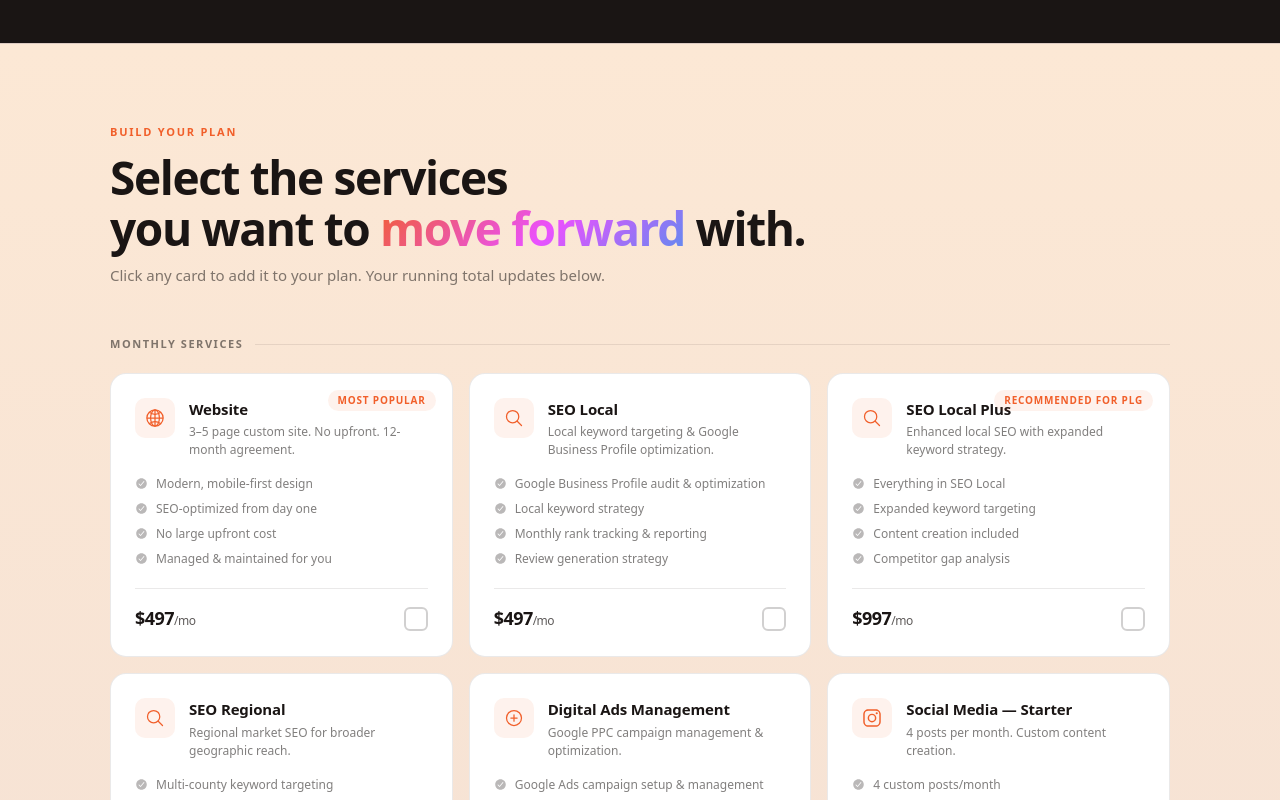
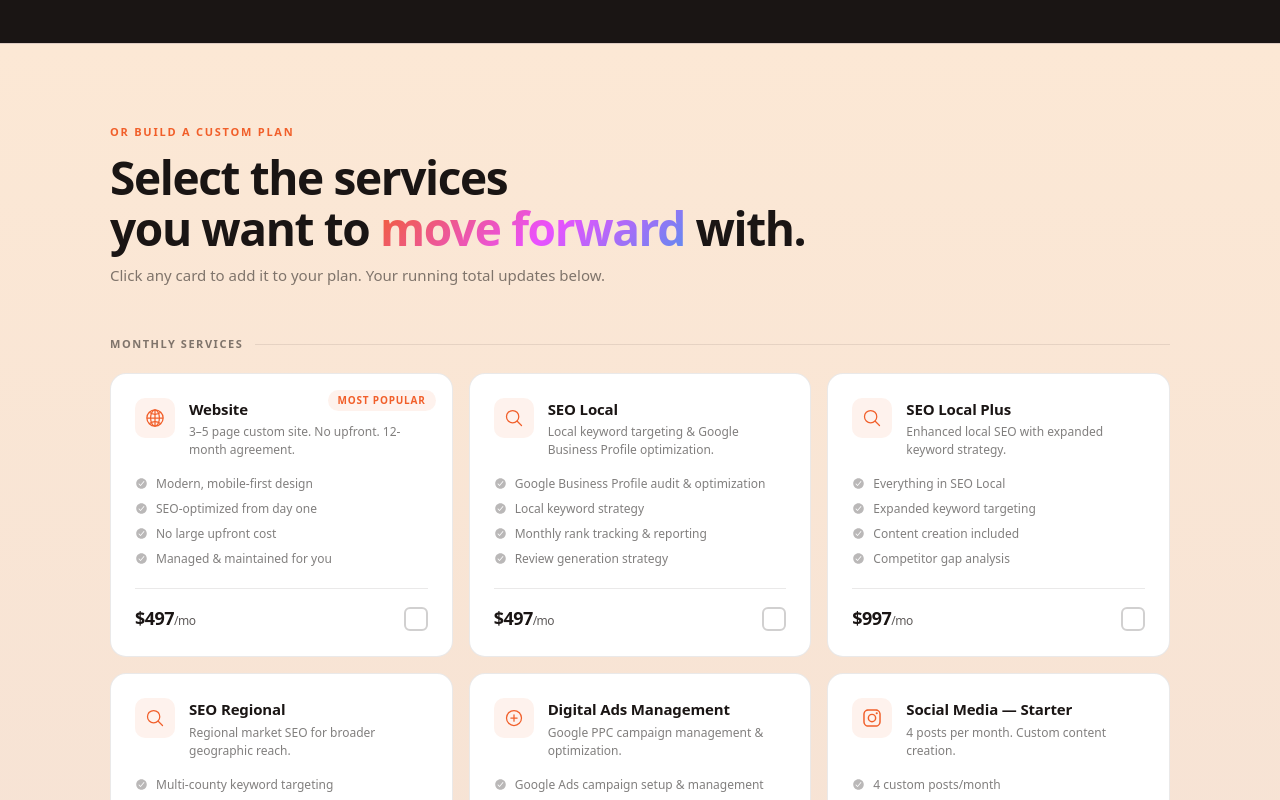
Before and after one commit to creativecowboys/cowboys-site, a Next.js app: page /proposals/pilgrim-law in a window 1280 px wide. Shown: the part 1320-2120 px from the top of the page. Built offline with nearby package versions, Linux system fonts and the light colour scheme.

Commit message:
Pilgrim Law proposal: remove PLG badges, fix spacing, update section label, clean up email payload

```diff
--- a/src/app/proposals/pilgrim-law/page.tsx
+++ b/src/app/proposals/pilgrim-law/page.tsx
@@ -86,7 +86,6 @@ const SERVICES: Service[] = [
       "Content creation included",
       "Competitor gap analysis",
     ],
-    badge: "Recommended for PLG",
   },
   {
     id: "seo-regional",
@@ -147,7 +146,6 @@ const SERVICES: Service[] = [
       "Attorney approval before posting",
       "Instagram, Facebook & TikTok",
     ],
-    badge: "Recommended for PLG",
   },
   {
     id: "social-pro",
@@ -410,7 +408,7 @@ function ServiceCard({ svc, selected, onToggle }: ServiceCardProps) {
         <div style={{ flex: 1, minWidth: 0 }}>
           <h3 style={{
             fontSize: "15px", fontWeight: 700, color: DARK, margin: "0 0 3px",
-            letterSpacing: "-0.01em", paddingRight: svc.badge ? "80px" : "0",
+            letterSpacing: "-0.01em", paddingRight: svc.badge ? "148px" : "0",
           }}>
             {svc.name}
           </h3>
@@ -610,8 +608,7 @@ export default function PilgrimLawProposal() {
       from_name: contactName,
       email: contactEmail,
       replyto: contactEmail,
-      message: `New proposal selection submitted by ${contactName} (${contactEmail}).\n\nSELECTED SERVICES:\n${servicesList}\n\nMonthly Total: $${monthlyTotal.toLocaleString()}/mo\nOne-Time Total: $${oneTimeTotal.toLocaleString()}`,
-      html: emailBody,
+      message: `New proposal selection submitted by ${contactName} (${contactEmail}).\n\nSELECTED SERVICES:\n${servicesList}\n\nMonthly Total: $${monthlyTotal.toLocaleString()}/mo${oneTimeTotal > 0 ? `\nOne-Time Total: $${oneTimeTotal.toLocaleString()}` : ""}`,
     };
 
     try {
@@ -816,7 +813,7 @@ export default function PilgrimLawProposal() {
           {/* Section header */}
           <div style={{ marginBottom: "48px" }}>
             <span style={{ fontSize: "11px", fontWeight: 700, letterSpacing: "0.16em", textTransform: "uppercase", color: ORANGE, display: "block", marginBottom: "12px" }}>
-              Build Your Plan
+              Or Build A Custom Plan
             </span>
             <h2 style={{
               fontSize: "clamp(28px,4vw,46px)", fontWeight: 800, letterSpacing: "-0.03em",
```
